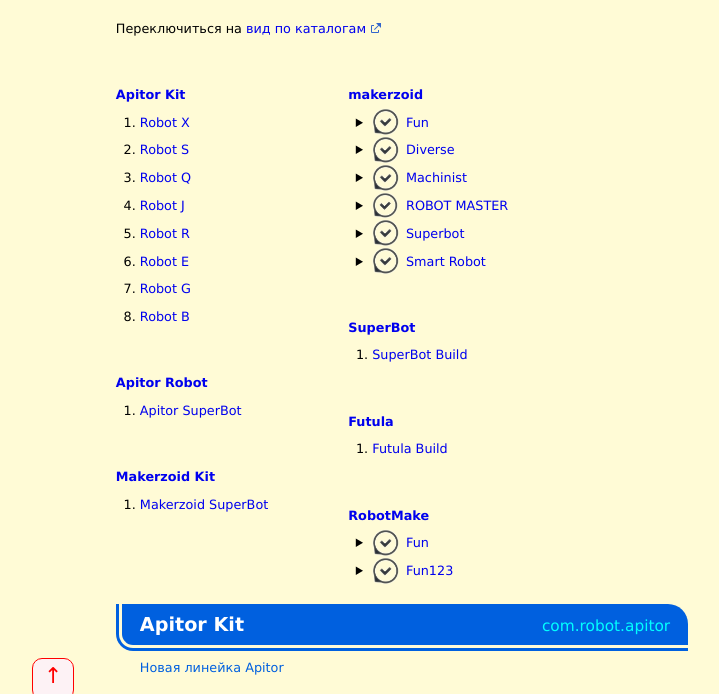
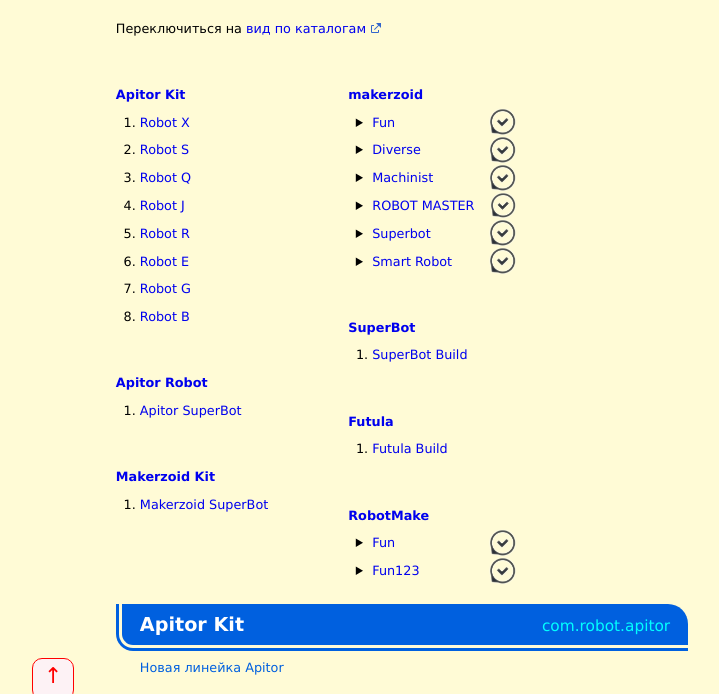
Before and after one commit to mouse-karaganda/jiqiren, a plain HTML site: page jiqiren/index.html in a window 1280 px wide. Shown: the part 90-784 px from the top of the page, without its empty margins (238-957 px from the left). Drawn offline with Linux system fonts and the light colour scheme; files whose address does not match are found by name.

Commit message:
Move span.as_button from left to right side.

```diff
--- a/jiqiren/script/tool.js
+++ b/jiqiren/script/tool.js
@@ -254,7 +254,7 @@ let tool = {
                         newText.push(`<li class="${tool.menu.closed}">`);
                         newText.push(...[
                             '<p class="line">',
-                                `<span class="as_button">&nbsp;</span> <a href="#${line.printFolder}">${line.label}</a>`,
+                                `<a href="#${line.printFolder}">${line.label}</a><span class="as_button">&nbsp;</span>`,
                             '</p>'
                         ]);
                         if (line.sublines) {
@@ -263,7 +263,7 @@ let tool = {
                                 newText.push(...[
                                     `<li class="${tool.menu.closed}">`,
                                     '<p class="subline">',
-                                        `<span class="as_button">&nbsp;</span> <a href="#${subline.printFolder}">${subline.label}</a>`,
+                                        `<a href="#${subline.printFolder}">${subline.label}</a><span class="as_button">&nbsp;</span>`,
                                     '</p>',
                                     ...tool.model.menuRange(subline),
                                     '</li>'
--- a/jiqiren/style/index.css
+++ b/jiqiren/style/index.css
@@ -118,6 +118,7 @@ nav {
 span.as_button {
     cursor: pointer;
     padding: 0 1em;
+    margin-left: 1em;
 }
 
 ul > li {
@@ -136,7 +137,9 @@ ul.only_app > li {
 
 li p.line,
 li p.subline {
-    background: no-repeat left / contain;
+    display: flex;
+    justify-content: space-between;
+    background: no-repeat right / contain;
     background-image: url('../img/gui/icon_close.png');
 }
 
```
